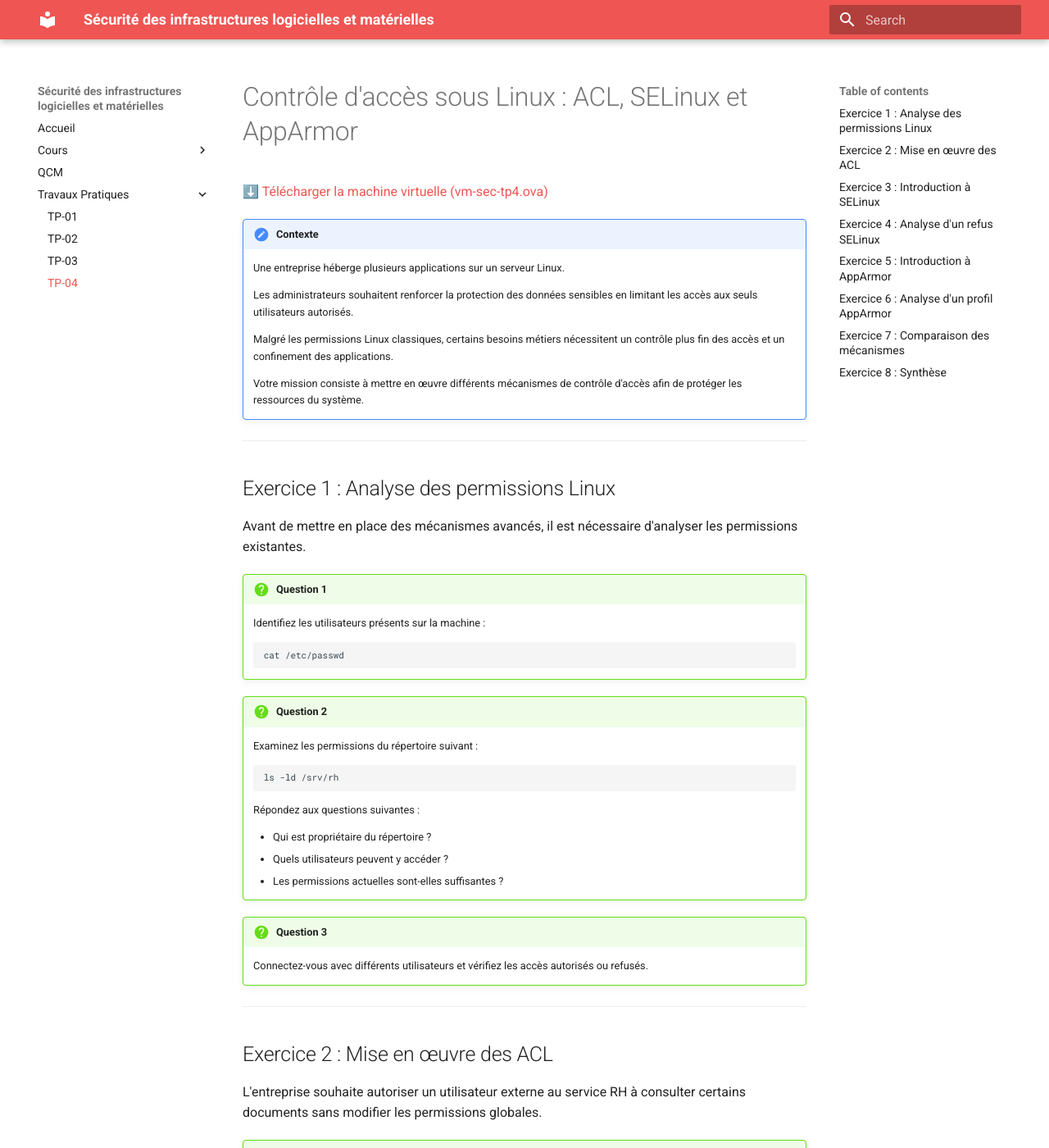
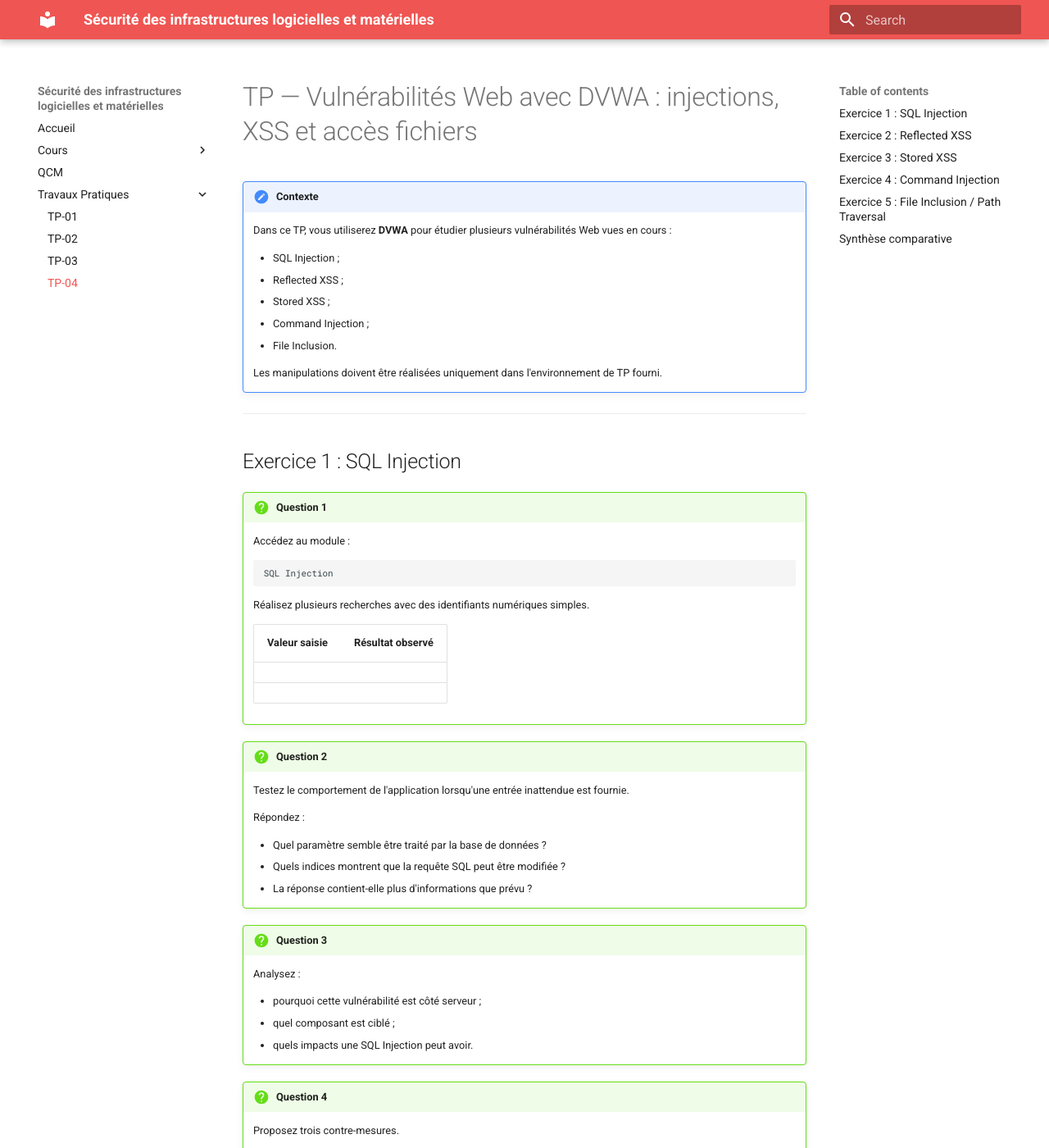
Before and after one commit to rezakaziz/SEC-Infra-Course, an MkDocs documentation site: the page built from docs/tp/tp04.md, in a window 1280 px wide and 1400 px high. Shown: the whole window at 82% size. Built offline with MkDocs 1.6.1 and Material for MkDocs 9.7.7, drawn with Linux system fonts in a browser that asks for light colours; some of the changed text lies outside the part shown.

Commit message:
TP4 et quizzes

````diff
--- a/docs/tp/tp04.md
+++ b/docs/tp/tp04.md
@@ -1,243 +1,281 @@
-# Contrôle d'accès sous Linux : ACL, SELinux et AppArmor
-
-[⬇️ Télécharger la machine virtuelle (vm-sec-tp4.ova)](vm-sec-tp4.ova)
+# TP — Vulnérabilités Web avec DVWA : injections, XSS et accès fichiers
 
 !!! note "Contexte"
 
-    Une entreprise héberge plusieurs applications sur un serveur Linux.
+    Dans ce TP, vous utiliserez **DVWA** pour étudier plusieurs vulnérabilités Web vues en cours :
 
-    Les administrateurs souhaitent renforcer la protection des données sensibles en limitant les accès aux seuls utilisateurs autorisés.
+    - SQL Injection ;
+    - Reflected XSS ;
+    - Stored XSS ;
+    - Command Injection ;
+    - File Inclusion.
 
-    Malgré les permissions Linux classiques, certains besoins métiers nécessitent un contrôle plus fin des accès et un confinement des applications.
-
-    Votre mission consiste à mettre en œuvre différents mécanismes de contrôle d'accès afin de protéger les ressources du système.
+    Les manipulations doivent être réalisées uniquement dans l'environnement de TP fourni.
 
 ---
 
-## Exercice 1 : Analyse des permissions Linux
-
-Avant de mettre en place des mécanismes avancés, il est nécessaire d'analyser les permissions existantes.
+## Exercice 1 : SQL Injection
 
 !!! question "Question 1"
 
-    Identifiez les utilisateurs présents sur la machine :
+    Accédez au module :
 
-    ~~~bash
-    cat /etc/passwd
-    ~~~
+    ```text
+    SQL Injection
+    ```
+
+    Réalisez plusieurs recherches avec des identifiants numériques simples.
+
+    | Valeur saisie | Résultat observé |
+    |--------------|------------------|
+    | | |
+    | | |
 
 !!! question "Question 2"
 
-    Examinez les permissions du répertoire suivant :
+    Testez le comportement de l'application lorsqu'une entrée inattendue est fournie.
 
-    ~~~bash
-    ls -ld /srv/rh
-    ~~~
+    Répondez :
 
-    Répondez aux questions suivantes :
-
-    - Qui est propriétaire du répertoire ?
-    - Quels utilisateurs peuvent y accéder ?
-    - Les permissions actuelles sont-elles suffisantes ?
+    - Quel paramètre semble être traité par la base de données ?
+    - Quels indices montrent que la requête SQL peut être modifiée ?
+    - La réponse contient-elle plus d'informations que prévu ?
 
 !!! question "Question 3"
 
-    Connectez-vous avec différents utilisateurs et vérifiez les accès autorisés ou refusés.
+    Analysez :
+
+    - pourquoi cette vulnérabilité est côté serveur ;
+    - quel composant est ciblé ;
+    - quels impacts une SQL Injection peut avoir.
+
+!!! question "Question 4"
+
+    Proposez trois contre-mesures.
+
+    | Contre-mesure | Principe |
+    |--------------|----------|
+    | | |
+    | | |
+    | | |
 
 ---
 
-## Exercice 2 : Mise en œuvre des ACL
-
-L'entreprise souhaite autoriser un utilisateur externe au service RH à consulter certains documents sans modifier les permissions globales.
+## Exercice 2 : Reflected XSS
 
 !!! question "Question 1"
 
-    Affichez les ACL actuellement configurées :
+    Accédez au module :
 
-    ~~~bash
-    getfacl /srv/rh
-    ~~~
+    ```text
+    XSS (Reflected)
+    ```
+
+    Saisissez plusieurs valeurs simples et observez si elles sont réaffichées.
+
+    | Valeur saisie | Résultat observé |
+    |--------------|------------------|
+    | | |
+    | | |
 
 !!! question "Question 2"
 
-    Accordez à l'utilisateur `auditeur` un accès en lecture sur le répertoire RH :
+    Réalisez un test permettant de vérifier si le navigateur interprète une entrée comme du code.
 
-    ~~~bash
-    setfacl
-    ~~~
+    Répondez :
+
+    - Où la donnée saisie apparaît-elle ?
+    - La donnée est-elle stockée durablement ?
+    - Pourquoi parle-t-on de XSS “reflected” ?
 
 !!! question "Question 3"
 
-    Vérifiez les nouvelles ACL :
+    Analysez l'URL générée après le test.
 
-    ~~~bash
-    getfacl /srv/rh
-    ~~~
+    | Élément observé | Description |
+    |----------------|-------------|
+    | Paramètre vulnérable | |
+    | Méthode HTTP utilisée | |
+    | Donnée visible dans l'URL | |
 
 !!! question "Question 4"
 
-    Testez les accès avec :
-
-    - un utilisateur RH ;
-    - l'utilisateur auditeur ;
-    - un utilisateur standard.
-
-    Les résultats sont-ils conformes aux attentes ?
+    Proposez trois contre-mesures contre le Reflected XSS.
 
 ---
 
-## Exercice 3 : Introduction à SELinux
-
-Le serveur utilise SELinux afin de limiter les actions autorisées aux services système.
+## Exercice 3 : Stored XSS
 
 !!! question "Question 1"
 
-    Vérifiez l'état de SELinux :
+    Accédez au module :
 
-    ~~~bash
-    getenforce
-    ~~~
+    ```text
+    XSS (Stored)
+    ```
 
-    Quel mode est actuellement utilisé ?
+    Ajoutez plusieurs messages dans le formulaire.
+
+    | Message saisi | Résultat observé |
+    |--------------|------------------|
+    | | |
+    | | |
 
 !!! question "Question 2"
 
-    Affichez les contextes de sécurité du répertoire Web :
+    Vérifiez si les données restent présentes :
 
-    ~~~bash
-    ls -Z /var/www/html
-    ~~~
-
-    Que remarquez-vous ?
+    | Action | Résultat |
+    |-------|----------|
+    | Actualisation de la page | |
+    | Reconnexion | |
+    | Nouvelle session navigateur | |
 
 !!! question "Question 3"
 
-    Consultez les contextes associés aux processus Apache :
+    Répondez :
 
-    ~~~bash
-    ps -eZ | grep httpd
-    ~~~
+    - Où la donnée semble-t-elle être stockée ?
+    - Pourquoi cette vulnérabilité est-elle plus dangereuse qu'un Reflected XSS ?
+    - Quels utilisateurs peuvent être impactés ?
 
-    Quel est l'intérêt de cette séparation ?
+!!! question "Question 4"
+
+    Proposez trois contre-mesures contre le Stored XSS.
 
 ---
 
-## Exercice 4 : Analyse d'un refus SELinux
-
-Un administrateur a déplacé un fichier Web vers un nouveau répertoire.
-
-Le site ne fonctionne plus correctement.
+## Exercice 4 : Command Injection
 
 !!! question "Question 1"
 
-    Identifiez les erreurs générées :
+    Accédez au module :
 
-    ~~~bash
-    sudo ausearch -m avc
-    ~~~
+    ```text
+    Command Injection
+    ```
 
-    ou
-
-    ~~~bash
-    sudo journalctl | grep denied
-    ~~~
+    Décrivez le fonctionnement normal de la fonctionnalité.
 
 !!! question "Question 2"
 
-    Déterminez la cause du problème.
+    Réalisez plusieurs tests avec des valeurs attendues.
+
+    | Entrée fournie | Résultat observé |
+    |---------------|------------------|
+    | | |
+    | | |
 
 !!! question "Question 3"
 
-    Corrigez le contexte de sécurité approprié.
+    Analysez :
 
-    Vérifiez ensuite que le service fonctionne correctement.
+    - quelle commande système semble être exécutée ;
+    - pourquoi l'exécution de commandes côté serveur est critique ;
+    - quels fichiers, secrets ou ressources pourraient être exposés.
+
+!!! question "Question 4"
+
+    Complétez le tableau :
+
+    | Ressource serveur potentiellement compromise | Impact |
+    |---------------------------------------------|--------|
+    | Fichiers système | |
+    | Configuration applicative | |
+    | Base de données | |
+    | Réseau interne | |
+
+!!! question "Question 5"
+
+    Proposez trois contre-mesures contre les Command Injections.
 
 ---
 
-## Exercice 5 : Introduction à AppArmor
-
-Une seconde application est protégée à l'aide d'AppArmor.
+## Exercice 5 : File Inclusion / Path Traversal
 
 !!! question "Question 1"
 
-    Vérifiez l'état des profils AppArmor :
+    Accédez au module :
 
-    ~~~bash
-    sudo aa-status
-    ~~~
+    ```text
+    File Inclusion
+    ```
+
+    Observez le fonctionnement normal de la page.
 
 !!! question "Question 2"
 
-    Identifiez les applications actuellement protégées.
+    Analysez l'URL utilisée par le module.
+
+    | Élément observé | Description |
+    |----------------|-------------|
+    | Paramètre utilisé | |
+    | Fichier chargé | |
+    | Répertoire apparent | |
 
 !!! question "Question 3"
 
-    Quelle différence observez-vous entre le fonctionnement de SELinux et celui d'AppArmor ?
+    Réalisez plusieurs tests pour comprendre comment l'application choisit le fichier à afficher.
+
+    Répondez :
+
+    - Le nom du fichier est-il contrôlé par l'utilisateur ?
+    - Quels indices montrent que le serveur lit un fichier local ?
+    - Pourquoi cette fonctionnalité peut-elle devenir dangereuse ?
+
+!!! question "Question 4"
+
+    Analysez les impacts possibles :
+
+    | Type de fichier exposé | Impact potentiel |
+    |-----------------------|------------------|
+    | Fichier de configuration | |
+    | Journal applicatif | |
+    | Fichier système | |
+    | Code source | |
+
+!!! question "Question 5"
+
+    Proposez trois contre-mesures contre les attaques de type File Inclusion ou Path Traversal.
 
 ---
 
-## Exercice 6 : Analyse d'un profil AppArmor
+## Synthèse comparative
 
-Une application tente d'accéder à un fichier non autorisé.
+!!! question "Question finale"
 
-!!! question "Question 1"
+    Complétez le tableau suivant :
 
-    Consultez les journaux associés à AppArmor :
-
-    ~~~bash
-    sudo journalctl | grep apparmor
-    ~~~
-
-!!! question "Question 2"
-
-    Identifiez l'opération bloquée.
-
-!!! question "Question 3"
-
-    Déterminez si ce comportement est légitime ou malveillant.
+    | Vulnérabilité | Côté client ou serveur | Composant ciblé | Impact principal | Contre-mesure |
+    |--------------|------------------------|-----------------|------------------|---------------|
+    | SQL Injection | | | | |
+    | Reflected XSS | | | | |
+    | Stored XSS | | | | |
+    | Command Injection | | | | |
+    | File Inclusion | | | | |
 
 ---
 
-## Exercice 7 : Comparaison des mécanismes
+!!! success "À retenir"
 
-!!! question "Question"
-
-    Complétez le tableau suivant :
-
-    | Mécanisme | Objectif principal |
-    |------------|--------------------|
-    | Permissions Linux | |
-    | ACL | |
-    | SELinux | |
-    | AppArmor | |
-
-    Pour chacun d'eux, indiquez :
-
-    - ses avantages ;
-    - ses limites ;
-    - les situations dans lesquelles il est le plus adapté.
+    - La SQL Injection cible la base de données.
+    - Les XSS ciblent principalement le navigateur des utilisateurs.
+    - La Command Injection cible le système d'exploitation du serveur.
+    - La File Inclusion exploite un accès non contrôlé aux fichiers côté serveur.
+    - Toutes les entrées utilisateur doivent être validées, filtrées et encodées selon leur contexte.
 
 ---
 
-## Exercice 8 : Synthèse
+!!! warning "Remise du compte rendu"
 
-!!! question "Question"
+    À la fin de la séance :
 
-    Rédigez une courte synthèse répondant aux questions suivantes :
+    - répondez à toutes les questions ;
+    - ajoutez les captures d'écran nécessaires ;
+    - exportez le compte rendu au format PDF.
 
-    - Pourquoi les permissions Linux classiques ne sont-elles pas toujours suffisantes ?
-    - Quel problème les ACL permettent-elles de résoudre ?
-    - Quel est le rôle de SELinux et AppArmor ?
-    - Comment ces mécanismes participent-ils à la défense en profondeur ?
+    **Objet du mail :**
 
----
-
-!!! note
-
-    Cette séance a permis d'étudier plusieurs niveaux de contrôle d'accès :
-
-    - DAC (permissions Linux) ;
-    - ACL ;
-    - MAC (SELinux et AppArmor).
-
-    Dans la prochaine séance, nous aborderons les attaques visant les systèmes d'exploitation ainsi que les techniques utilisées pour compromettre un système.
+    ```text
+    [TP DVWA] Nom Prénom
+    ```
````
Also changed, not shown: docs/quizz.md (+2 -2 lines).
